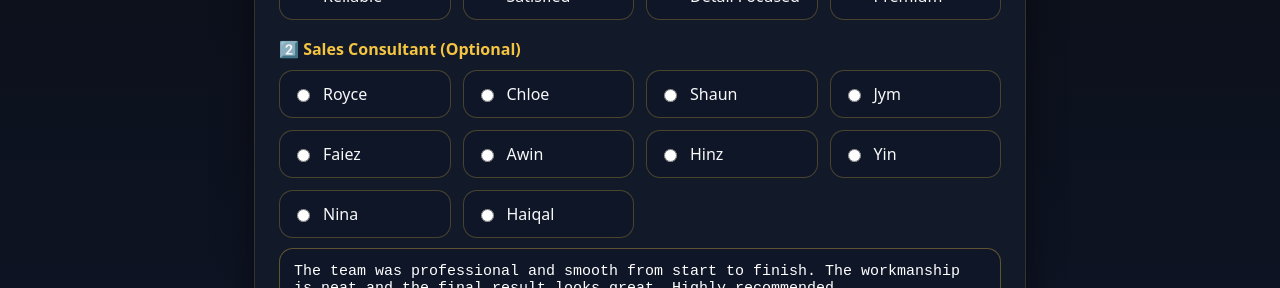
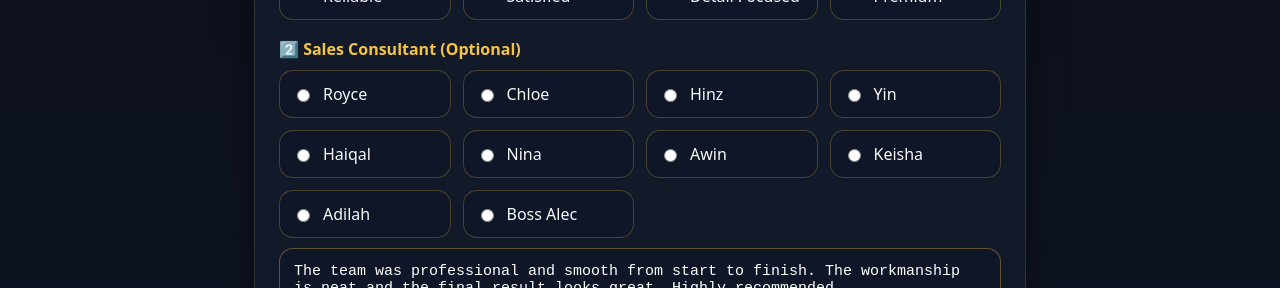
Before and after one commit to ipainterdiy/google-review, a plain HTML site: page index.html in a window 1280 px wide. Shown: the part 218-506 px from the top of the page. Drawn offline with Linux system fonts and the light colour scheme.

Commit message:
Update index.html

```diff
--- a/index.html
+++ b/index.html
@@ -131,14 +131,14 @@ textarea{
     <div class="sales">
       <label><input type="radio" name="sales" value="Royce">Royce</label>
       <label><input type="radio" name="sales" value="Chloe">Chloe</label>
-      <label><input type="radio" name="sales" value="Shaun">Shaun</label>
-      <label><input type="radio" name="sales" value="Jym">Jym</label>
-      <label><input type="radio" name="sales" value="Faiez">Faiez</label>
-      <label><input type="radio" name="sales" value="Awin">Awin</label>
       <label><input type="radio" name="sales" value="Hinz">Hinz</label>
       <label><input type="radio" name="sales" value="Yin">Yin</label>
+      <label><input type="radio" name="sales" value="Haiqal">Haiqal</label>
       <label><input type="radio" name="sales" value="Nina">Nina</label>
-      <label><input type="radio" name="sales" value="Haiqal">Haiqal</label>
+      <label><input type="radio" name="sales" value="Awin">Awin</label>
+      <label><input type="radio" name="sales" value="Keisha">Keisha</label>
+      <label><input type="radio" name="sales" value="Adilah">Adilah</label>
+      <label><input type="radio" name="sales" value="Boss Alec">Boss Alec</label>
     </div>
 
     <!-- RESULT -->
```
